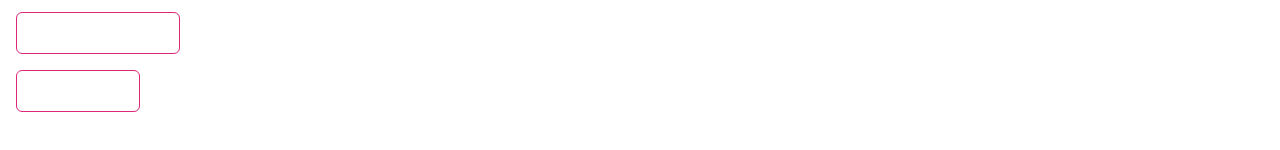
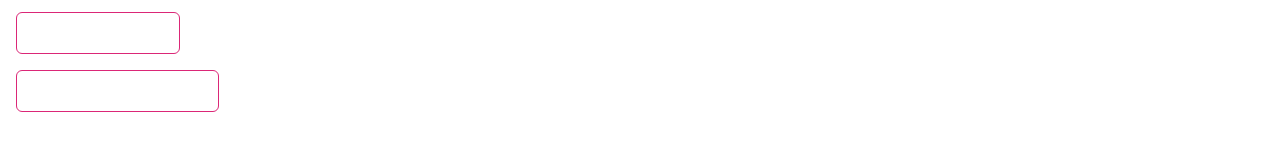
Before and after one commit to sb-haz/system-performance-analyser, a Next.js app in the folder frontend/: page /algo-benchmarks in a window 1280 px wide. Shown: the part 202-352 px from the top of the page. Built offline with nearby package versions, Linux system fonts and the light colour scheme.

Commit message:
add path finding page

```diff
--- a/frontend/src/app/algo-benchmarks/page.tsx
+++ b/frontend/src/app/algo-benchmarks/page.tsx
@@ -18,7 +18,7 @@ export default function AlgoBenchmarks() {
                 </Link>
 
                 <Link href="/algo-benchmarks/path-finding">
-                    <button className="pink-button">Path Finding</button>
+                    <button className="pink-button">Path Finding Algorithms</button>
                 </Link>
             </div>
         </div>
```
